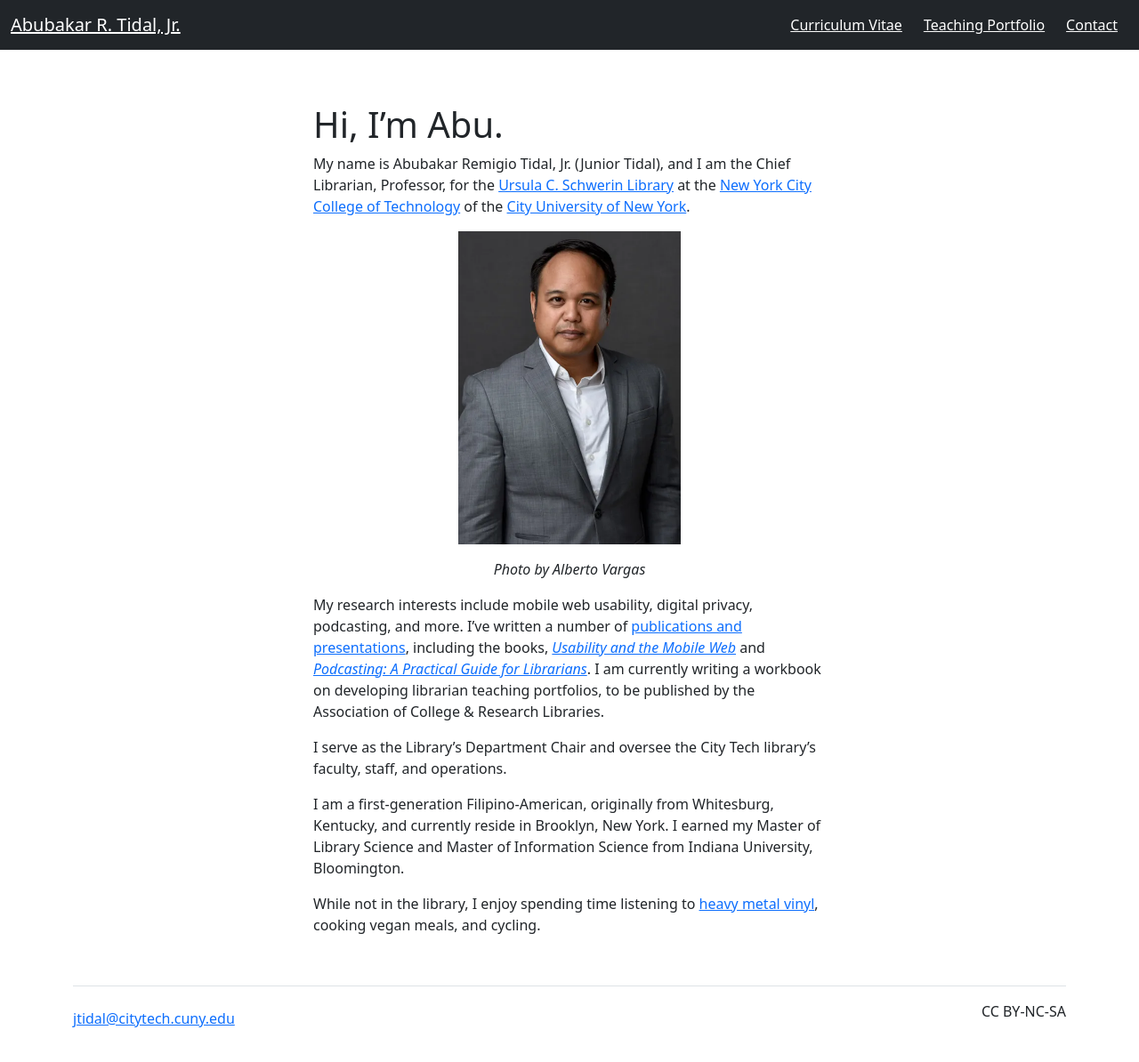
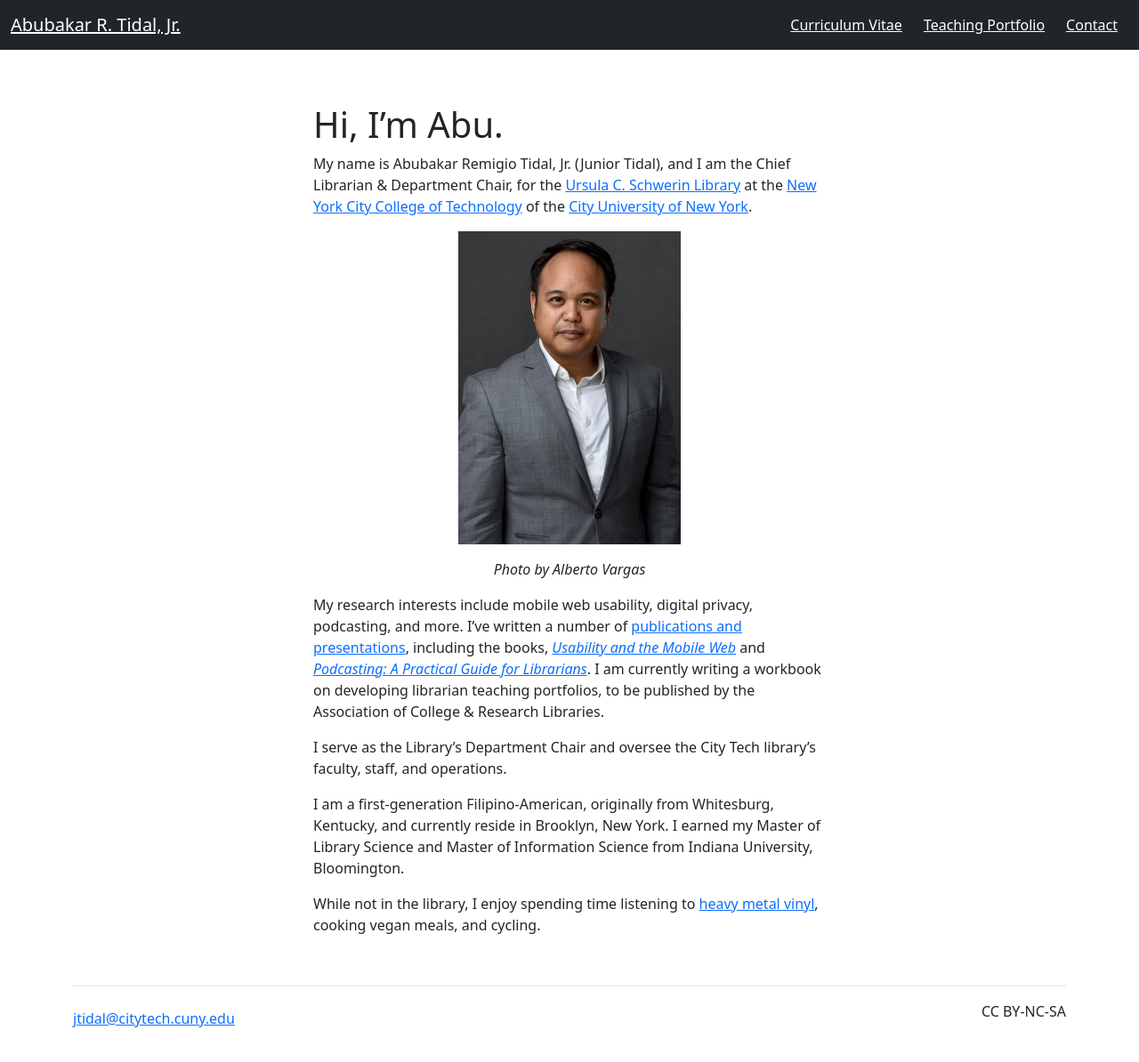
Before and after one commit to KentuckyFriedTofu/KentuckyFriedTofu.github.io, a Jekyll site: the page built from index.md, in a window 1280 px wide and 1205 px high. Shown: the top 1194 px of the window at 89% size. Built offline with Jekyll 4.4.1, drawn with Linux system fonts in a browser that asks for light colours.

Commit message:
Update index.md

```diff
--- a/index.md
+++ b/index.md
@@ -5,7 +5,7 @@ title: Hi, I'm Abu
 
 
 # Hi, I'm Abu.
-My name is Abubakar Remigio Tidal, Jr. (Junior Tidal), and I am the Chief Librarian, Professor, for the [Ursula C. Schwerin Library](https://library.citytech.cuny.edu) at the [New York City College of Technology](https://citytech.cuny.edu) of the [City University of New York](https://www.cuny.edu).
+My name is Abubakar Remigio Tidal, Jr. (Junior Tidal), and I am the Chief Librarian & Department Chair, for the [Ursula C. Schwerin Library](https://library.citytech.cuny.edu) at the [New York City College of Technology](https://citytech.cuny.edu) of the [City University of New York](https://www.cuny.edu).
 
 {:refdef: style="text-align: center;"}
 ![Photo by Al Vargas](https://juniortidal.com/assets/junior_tidal.jpg "Photo by Al Vargas"){: width="250"}
```
